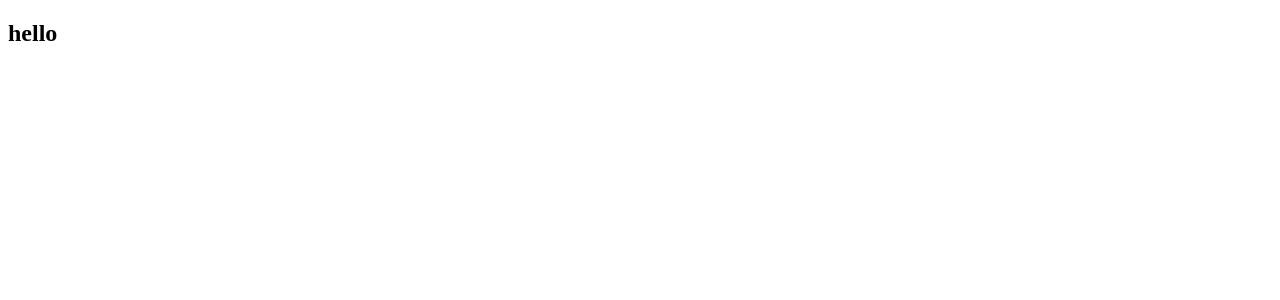
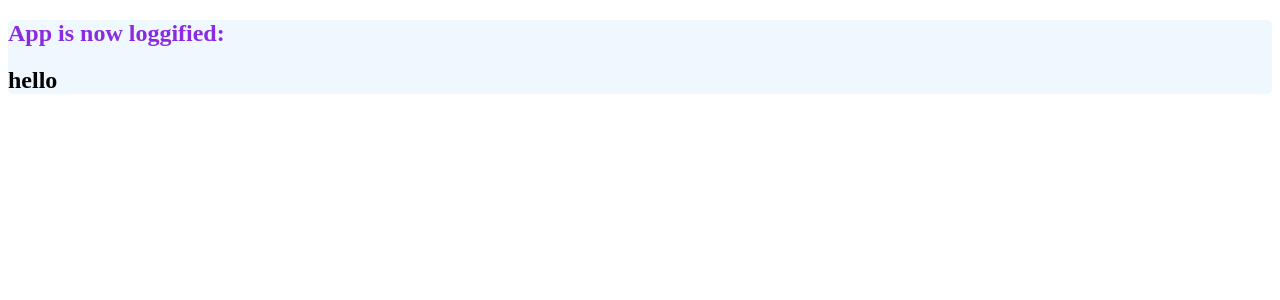
Before and after one commit to carlpeaslee/lifecycles-final, a React (Create React App) app: page / in a window 1280 px wide. Shown: the top 300 px of the page. Built offline with nearby package versions, Linux system fonts and the light colour scheme.

Commit message:
set up the logger to log componentWillMount

```diff
--- a/src/App.js
+++ b/src/App.js
@@ -1,7 +1,10 @@
 import React, { Component } from 'react'
-import styled from 'styled-components'
+// import styled from 'styled-components'
+import loggify from './loggify'
 
 class App extends Component {
+
+  static displayName = "App"
 
 
   render() {
@@ -14,4 +17,6 @@ class App extends Component {
 }
 
 
+App = loggify(App)
+
 export default App
--- /dev/null
+++ b/src/loggify.js
@@ -0,0 +1,73 @@
+import React, {Component} from 'react'
+import styled from 'styled-components'
+
+function loggify(Wrapped){
+
+  const methodsToLog = ["componentWillMount"]
+
+  let originals = {}
+
+  methodsToLog.forEach( (method) => {
+
+    if (Wrapped.prototype[method]) {
+
+      originals[method] = Wrapped.prototype[method]
+
+    }
+
+    Wrapped.prototype[method] = function (...args) {
+      let original = originals[method]
+
+      console.groupCollapsed(`${Wrapped.displayName} called ${method}`)
+
+      console.groupEnd()
+
+      if (original) {
+        original = original.bind(this)
+        original(...args)
+      }
+
+    }
+  })
+
+  return class extends Component {
+    static displayName = `Loggified${Wrapped.displayName}`
+
+    constructor(props){
+      super(props)
+      console.groupCollapsed(`${Wrapped.displayName} Constructor`)
+      console.log("props", props)
+      console.groupEnd()
+    }
+
+    render() {
+      return (
+        <LoggerContainer>
+          <H2>
+            {Wrapped.displayName} is now loggified:
+          </H2>
+          <Wrapped
+            {...this.props}
+          />
+        </LoggerContainer>
+
+      )
+    }
+  }
+}
+
+const LoggerContainer = styled.div`
+  background-color: aliceblue;
+  border: 2px grooved aquamarine;
+  border-radius: 5px;
+`
+
+LoggerContainer.displayName = "LoggerContainer"
+
+const H2 = styled.h2`
+  color: blueviolet
+`
+
+H2.displayName = "H2"
+
+export default loggify
```
Also changed, not shown: 1 other file (tests, documents, lock files or other folders).
